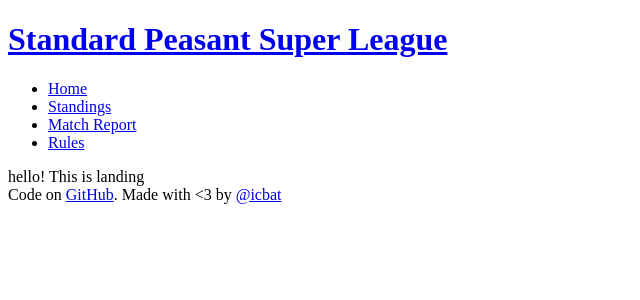
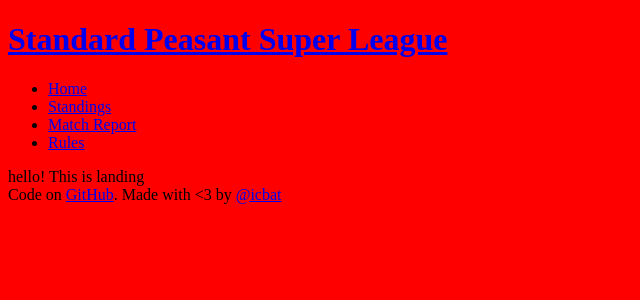
Before and after one commit to icbat/magic-league-wobsite, a Flask app: page / in a window 1280 px wide. Shown: the top 300 px of the page, without its empty margins (0-640 px from the left). Run offline with Flask 2, Linux system fonts and the light colour scheme.

Commit message:
a stylesheet exists and is included in

```diff
--- /dev/null
+++ b/src/static/style.css
@@ -0,0 +1,3 @@
+body {
+    background-color: #f00;
+}
--- a/src/templates/layout.html
+++ b/src/templates/layout.html
@@ -1,6 +1,7 @@
 <!doctype html>
 <html>
 <head>
+    <link rel="stylesheet" href="/static/style.css" />
 </head>
 <body>
 <header>
@@ -13,6 +14,7 @@
 </header>
 {% block body %}{% endblock %}
 <footer>
-Code on <a href="https://github.com/icbat/magic-league-wobsite">GitHub</a>. Made with <3 by <a href="https://www.twitter.com/icbat">@icbat</a>
+    Code on <a href="https://github.com/icbat/magic-league-wobsite">GitHub</a>. Made with <3 by <a
+        href="https://www.twitter.com/icbat">@icbat</a>
 </footer>
 </body>
```
Lines whose indentation alone changed are shown as unchanged.
